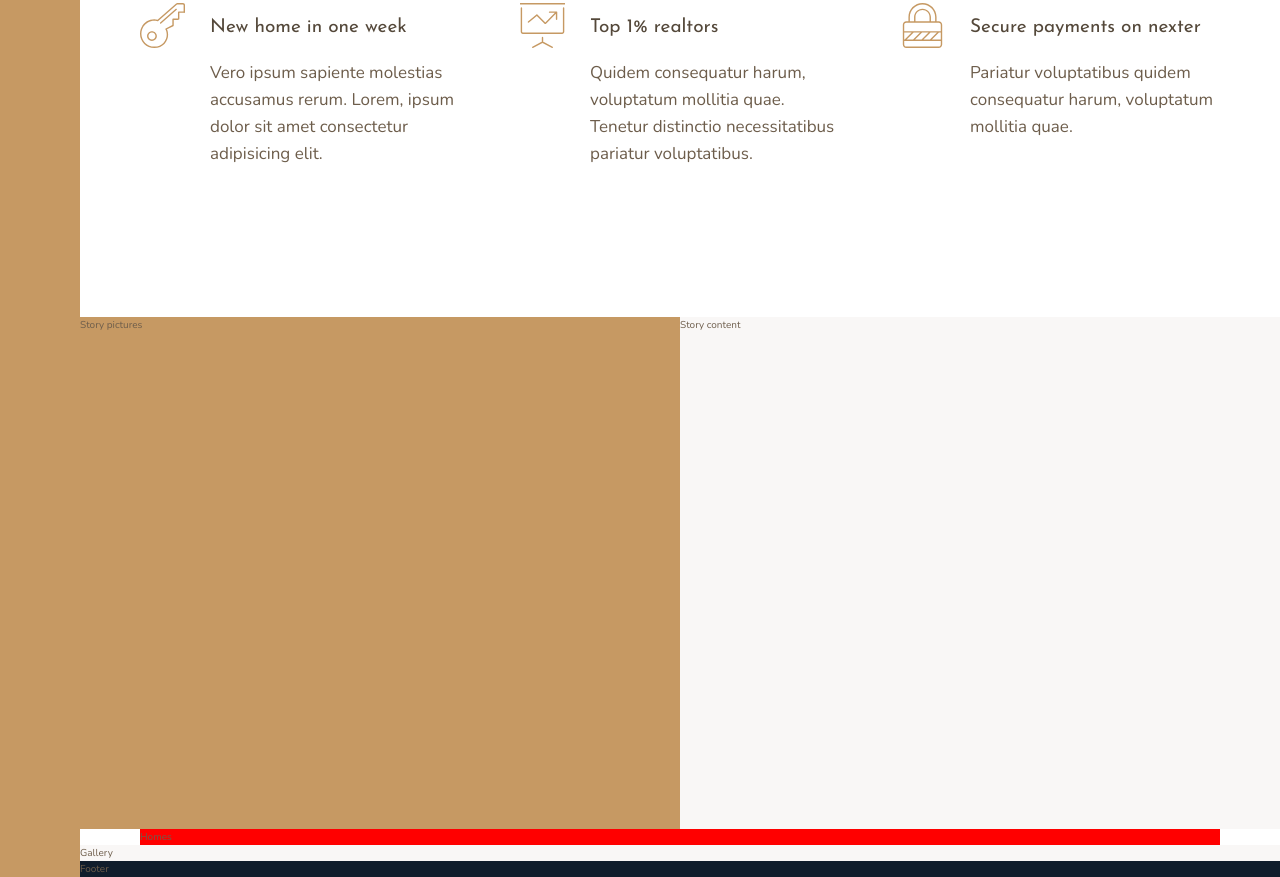
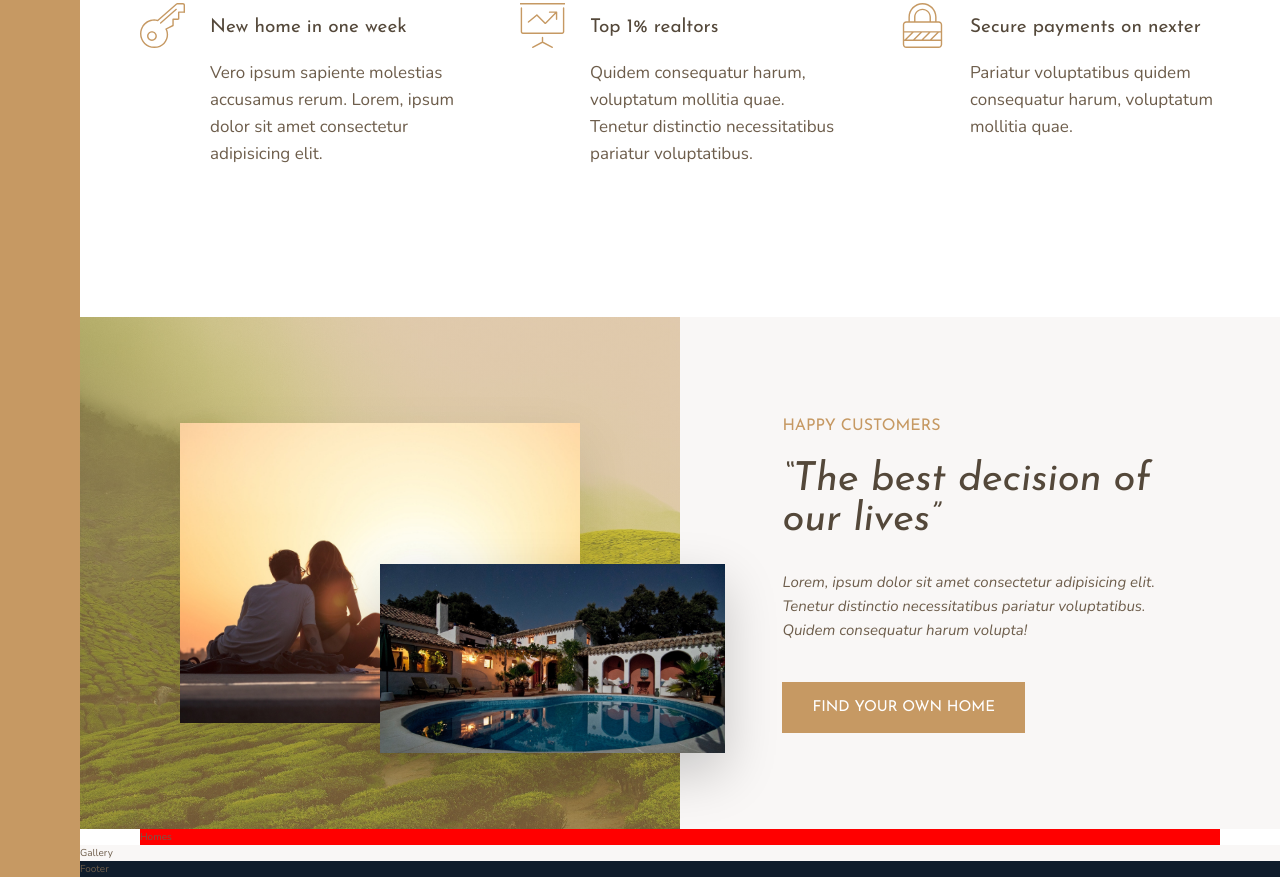
Before and after one commit to gvgesanto2/nexter, a website: page index.html in a window 1280 px wide. Shown: the part 991-1868 px from the top of the page. Drawn offline with nearby package versions, Linux system fonts and the light colour scheme.

Commit message:
creating the story section

```diff
--- a/index.html
+++ b/index.html
@@ -104,11 +104,27 @@
       </section>
 
       <div class="story__pictures">
-        Story pictures
+        <img
+          src="img/story-1.jpeg"
+          alt="Couple with new house"
+          class="story__img--1"
+        />
+        <img src="img/story-2.jpeg" alt="New house" class="story__img--2" />
       </div>
 
       <div class="story__content">
-        Story content
+        <h3 class="heading-3 mb-sm">Happy Customers</h3>
+        <h2 class="heading-2 heading-2--dark mb-md">
+          &ldquo;The best decision of our lives&rdquo;
+        </h2>
+        <p class="story__text">
+          Lorem, ipsum dolor sit amet consectetur adipisicing elit. Tenetur
+          distinctio necessitatibus pariatur voluptatibus. Quidem consequatur
+          harum volupta!
+        </p>
+        <button class="btn">
+          Find your own home
+        </button>
       </div>
 
       <section class="homes">
--- a/scss/base/_base.scss
+++ b/scss/base/_base.scss
@@ -20,3 +20,7 @@ a {
   text-decoration: none;
   color: $dark-grey-color-1;
 }
+
+img {
+  width: 100%;
+}
--- a/scss/base/_typography.scss
+++ b/scss/base/_typography.scss
@@ -11,6 +11,34 @@ body {
   font-weight: 400;
 }
 
+.heading-1 {
+  @extend %heading;
+  font-size: 4.5rem;
+  line-height: 1;
+  color: $light-grey-color-1;
+}
+
+.heading-2 {
+  @extend %heading;
+  font-style: italic;
+  font-size: 4rem;
+  line-height: 1;
+
+  &--light {
+    color: $light-grey-color-1;
+  }
+  &--dark {
+    color: $dark-grey-color-1;
+  }
+}
+
+.heading-3 {
+  @extend %heading;
+  font-size: 1.6rem;
+  text-transform: uppercase;
+  color: $primary-color;
+}
+
 .heading-4 {
   @extend %heading;
   font-size: 1.9rem;
--- a/scss/base/_utilities.scss
+++ b/scss/base/_utilities.scss
@@ -0,0 +1,13 @@
+// Margin bottom utility classes
+.mb-sm {
+  margin-bottom: 2rem;
+}
+.mb-md {
+  margin-bottom: 3rem;
+}
+.mb-lg {
+  margin-bottom: 4rem;
+}
+.mb-hg {
+  margin-bottom: 8rem;
+}
--- /dev/null
+++ b/scss/components/_button.scss
@@ -0,0 +1,16 @@
+.btn {
+  font-family: $font-display;
+  font-size: 1.5rem;
+  text-transform: uppercase;
+  color: #fff;
+  background-color: $primary-color;
+  border: none;
+  border-radius: 0;
+  padding: 1.8rem 3rem;
+  cursor: pointer;
+  transition: all 0.2s;
+
+  &:hover {
+    background-color: $primary-color-dark;
+  }
+}
--- a/scss/layout/_story.scss
+++ b/scss/layout/_story.scss
@@ -2,12 +2,54 @@
   &__pictures {
     grid-column: full-start / col-end 4;
 
-    background: $primary-color;
+    display: grid;
+    grid-template-rows: repeat(6, 1fr);
+    grid-template-columns: repeat(6, 1fr);
+    align-items: center;
+
+    background-color: $primary-color;
+    // background-image: linear-gradient(
+    //     rgba($primary-color, 0.5),
+    //     rgba($primary-color, 0.5)
+    //   ),
+    //   url('../img/back.jpg');
+    // background-size: cover;
+
+    background: linear-gradient(
+        rgba($primary-color, 0.5),
+        rgba($primary-color, 0.5)
+      ),
+      url('../img/back.jpg') center center / cover;
   }
 
   &__content {
     grid-column: col-start 5 / full-end;
 
+    display: grid;
+    align-content: center;
+    justify-items: start;
+
     background: $light-grey-color-1;
+    padding: 6rem 8vw;
+  }
+
+  &__img--1 {
+    grid-row: 2 / 6;
+    grid-column: 2 / 6;
+    box-shadow: 0 2rem 5rem rgba(#000, 0.1);
+  }
+
+  &__img--2 {
+    grid-row: 4 / 6;
+    grid-column: 4 / 7;
+    width: 115%;
+    box-shadow: 0 2rem 5rem rgba(#000, 0.2);
+    z-index: 20;
+  }
+
+  &__text {
+    font-style: italic;
+    font-size: 1.5rem;
+    margin-bottom: 4rem;
   }
 }
--- a/scss/main.scss
+++ b/scss/main.scss
@@ -7,6 +7,7 @@
 @import 'base/typography';
 @import 'base/utilities';
 
+@import 'components/button';
 @import 'components/feature';
 
 @import 'layout/container';
```
Also changed, not shown: css/style.css.
